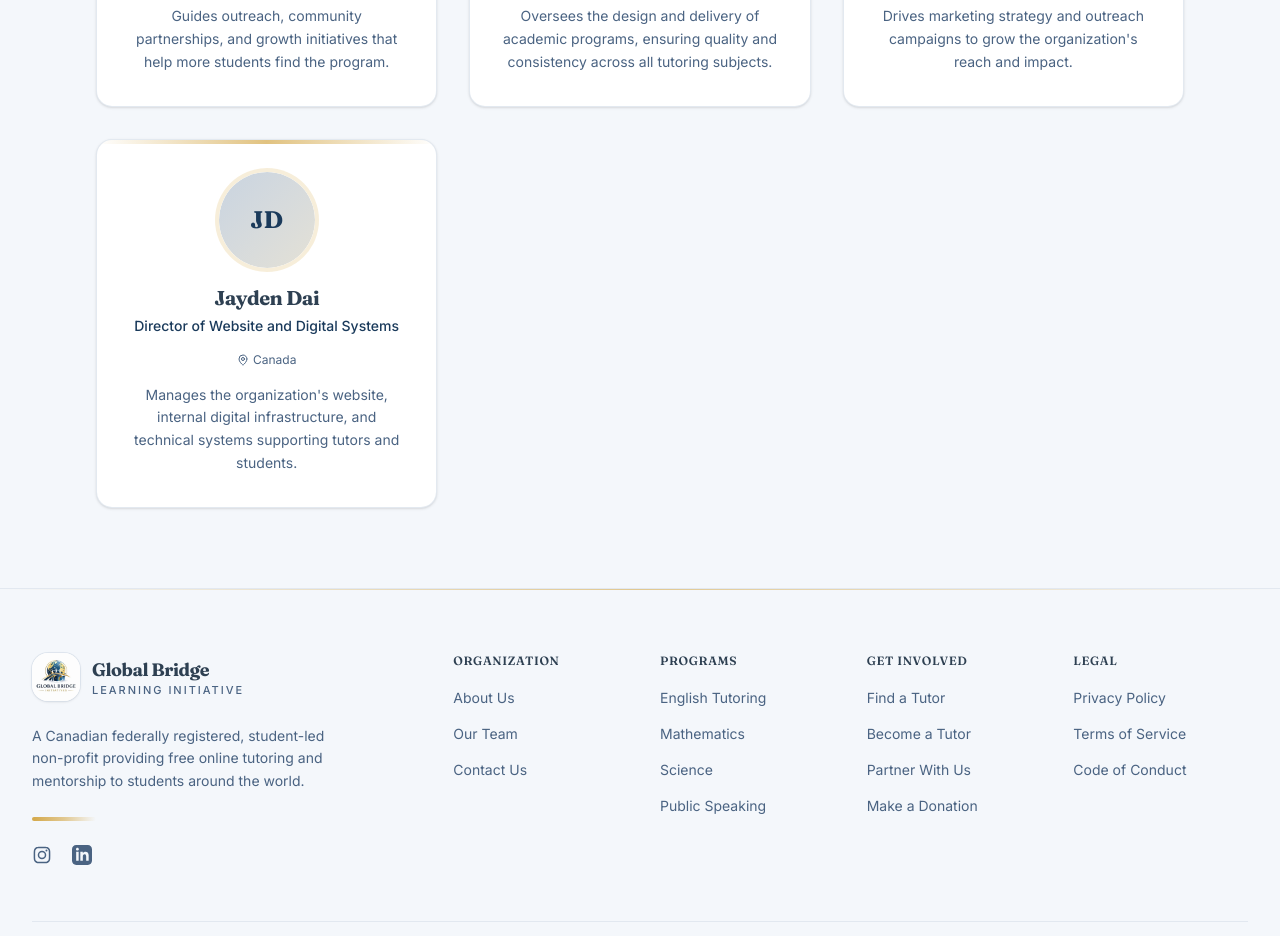
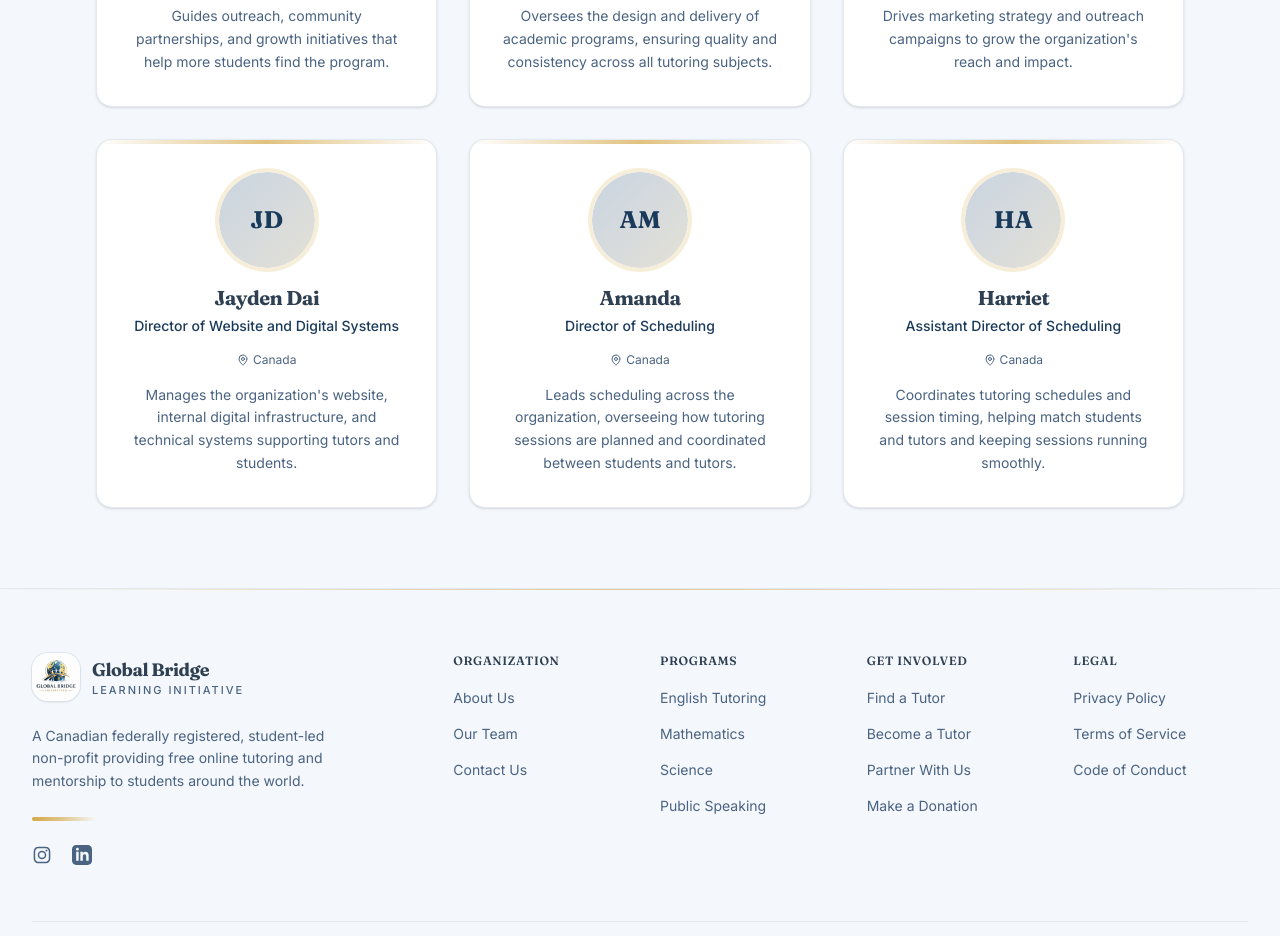
Before and after one commit to Daijay/Global-Web-Clean, a React (Vite) app: page /team in a window 1280 px wide. Shown: the part 1280-2216 px from the top of the page. Built offline with nearby package versions, Linux system fonts and the light colour scheme; no server answers.

Commit message:
added two people

```diff
--- a/src/data/static-data.ts
+++ b/src/data/static-data.ts
@@ -160,4 +160,22 @@ export const TEAM_MEMBERS: TeamMember[] = [
     location: "Canada",
     initials: "JD",
   },
+  {
+    id: 8,
+    name: "Amanda",
+    role: "Director of Scheduling",
+    category: "executive",
+    bio: "Leads scheduling across the organization, overseeing how tutoring sessions are planned and coordinated between students and tutors.",
+    location: "Canada",
+    initials: "AM",
+  },
+  {
+    id: 9,
+    name: "Harriet",
+    role: "Assistant Director of Scheduling",
+    category: "executive",
+    bio: "Coordinates tutoring schedules and session timing, helping match students and tutors and keeping sessions running smoothly.",
+    location: "Canada",
+    initials: "HA",
+  },
 ];
```
